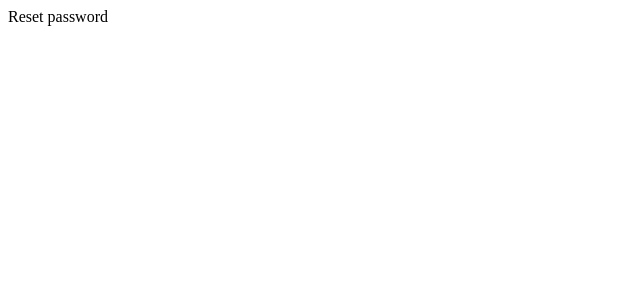
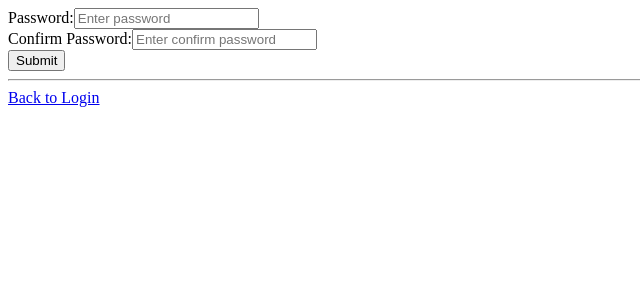
Before and after one commit to agavriliu17/movie-recommendation-ip, a React (Create React App) app: page /reset-pass in a window 1280 px wide. Shown: the top 300 px of the page, without its empty margins (0-640 px from the left). Built offline with nearby package versions, Linux system fonts and the light colour scheme.

Commit message:
Update ResetPassword.js

```diff
--- a/src/pages/authPages/ResetPassword.js
+++ b/src/pages/authPages/ResetPassword.js
@@ -1,7 +1,111 @@
-import React from "react";
+import React from 'react';
+import { Link } from "react-router-dom";
 
-const ResetPassword = () => {
-  return <>Reset password</>;
-};
+class ResetPassword extends React.Component {
+    constructor() {
+    super();
+    this.state = {
+      input: {},
+      errors: {}
+    };
+
+    this.handleChange = this.handleChange.bind(this);
+    this.handleSubmit = this.handleSubmit.bind(this);
+  }
+
+  handleChange(event) {
+    let input = this.state.input;
+    input[event.target.name] = event.target.value;
+
+    this.setState({
+      input
+    });
+  }
+
+  handleSubmit(event) {
+    event.preventDefault();
+
+    if(this.validate()){
+        console.log(this.state);
+
+        let input = {};
+        input["password"] = "";
+        input["confirm_password"] = "";
+        this.setState({input:input});
+
+        alert('Password reseted');
+    }
+  }
+
+  validate(){
+      let input = this.state.input;
+      let errors = {};
+      let isValid = true;
+      if (!input["password"]) {
+        isValid = false;
+        errors["password"] = "Please enter your password.";
+      }
+
+      if (!input["confirm_password"]) {
+        isValid = false;
+        errors["confirm_password"] = "Please enter your confirm password.";
+      }
+
+      if (typeof input["password"] !== "undefined" && typeof input["confirm_password"] !== "undefined") {
+
+        if (input["password"] != input["confirm_password"]) {
+          isValid = false;
+          errors["password"] = "Passwords don't match.";
+        }
+      }
+
+      this.setState({
+        errors: errors
+      });
+
+      return isValid;
+  }
+
+  render() {
+    return (
+      <div>
+        <form onSubmit={this.handleSubmit}>
+          <div class="form-group">
+            <label for="password">Password:</label>
+            <input
+              type="password"
+              name="password"
+              value={this.state.input.password}
+              onChange={this.handleChange}
+              class="form-control"
+              placeholder="Enter password"
+              id="password" />
+
+              <div className="text-danger">{this.state.errors.password}</div>
+          </div>
+
+          <div class="form-group">
+            <label for="password">Confirm Password:</label>
+            <input
+              type="password"
+              name="confirm_password"
+              value={this.state.input.confirm_password}
+              onChange={this.handleChange}
+              class="form-control"
+              placeholder="Enter confirm password"
+              id="confirm_password" />
+
+              <div className="text-danger">{this.state.errors.confirm_password}</div>
+          </div>
+
+          <button type="submit"  class="btn btn-success">Submit</button>
+        </form>
+        <hr />
+        <div className="auth-option text-center pt-2"><Link className="text-link" to="/login" >Back to Login</Link></div>
+
+      </div>
+    );
+  }
+}
 
 export default ResetPassword;
```
